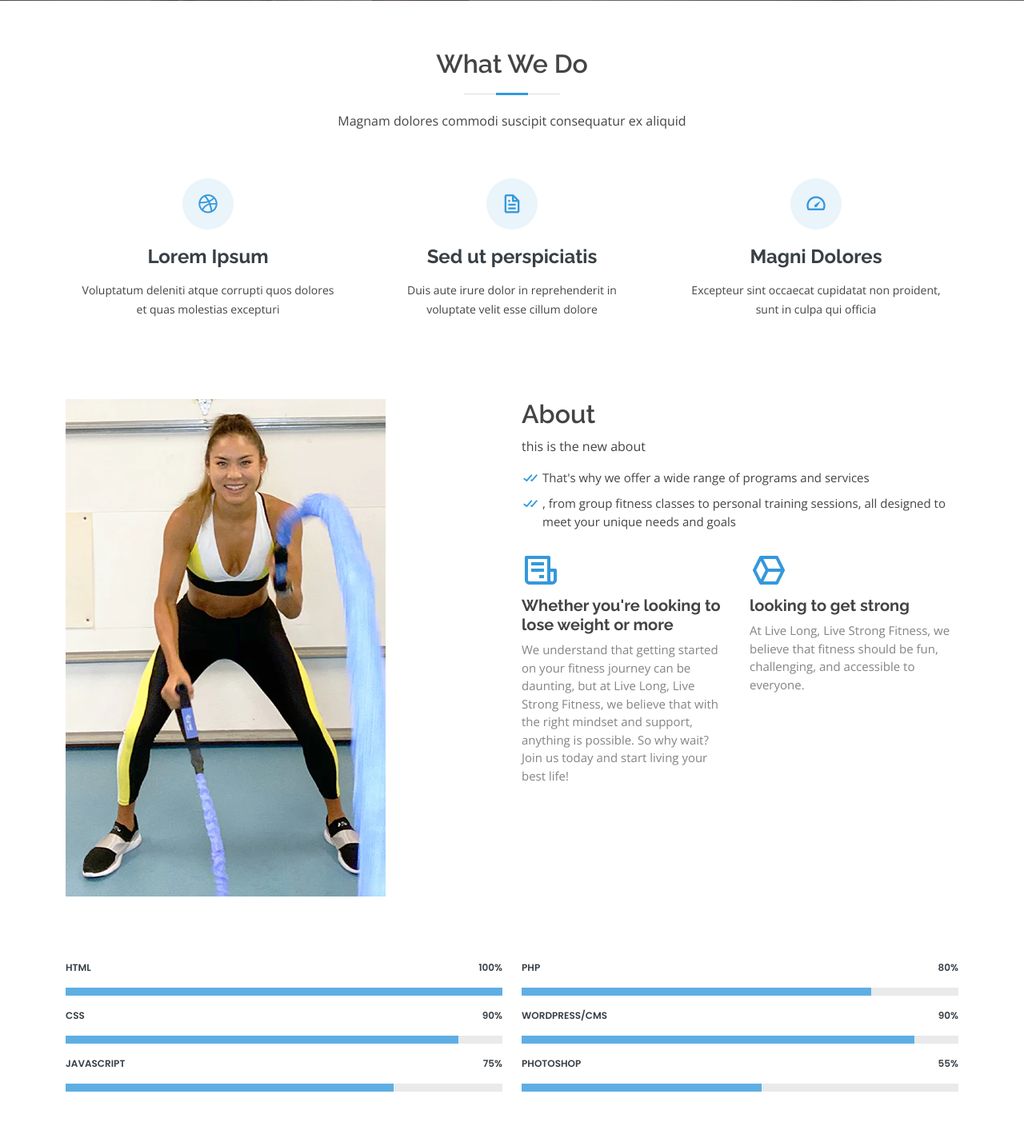
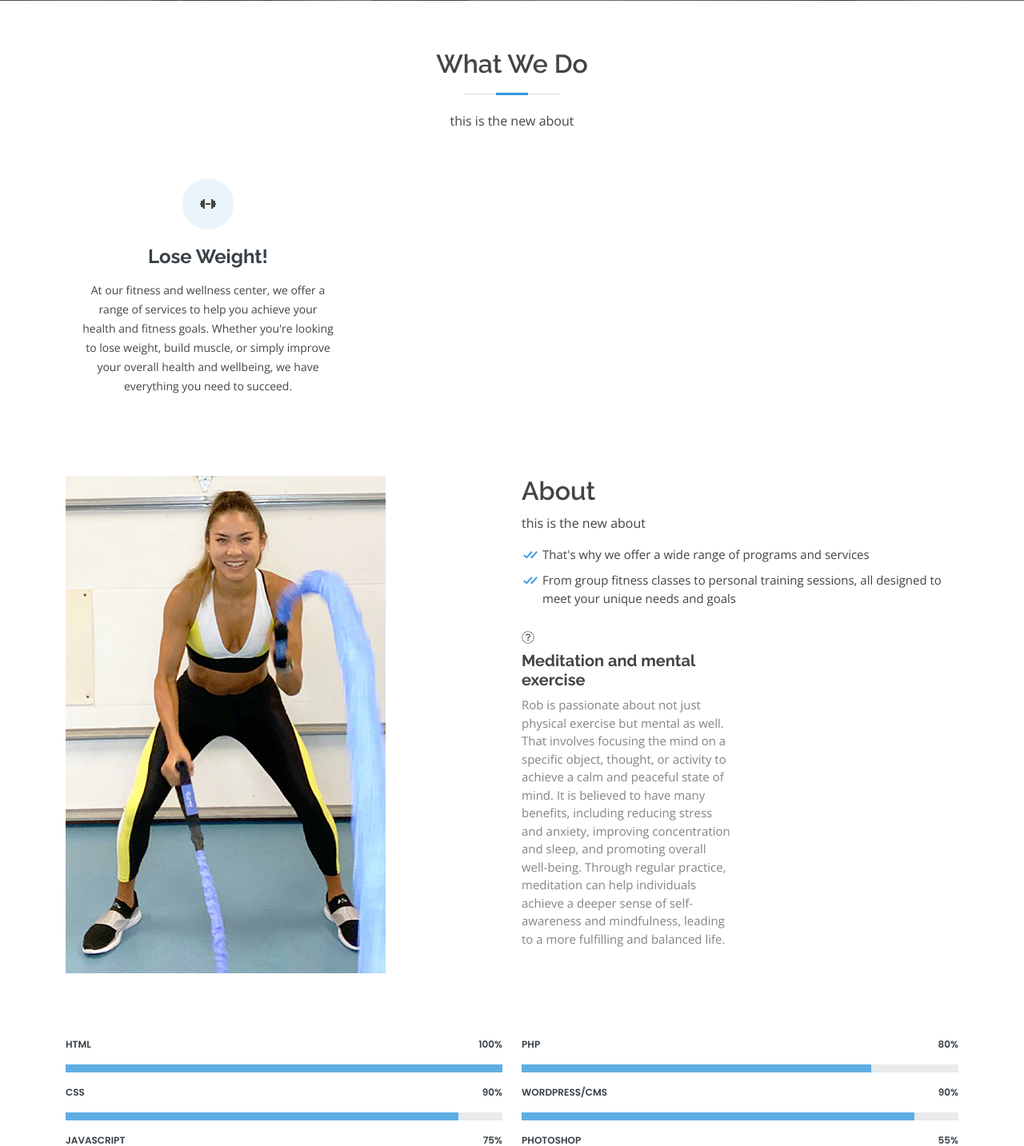
Before and after one commit to alba-molina-nyc/live_long_live_strong_fitness_project, a Django app: page / in a window 1280 px wide. Shown: the part 549-1982 px from the top of the page at 80% size. Run offline with Django 4.2, Linux system fonts and the light colour scheme; data comes from the database, SQL or seed files in the repository; some libraries are stand-ins or nearby versions.

Commit message:
hero, what we do, about section done - also marks WIP items

```diff
--- a/app_lllsf/admin.py
+++ b/app_lllsf/admin.py
@@ -1,5 +1,7 @@
-from .models import AboutUs, Hero
+from .models import AboutUs, Hero, Service, IconBox
 from django.contrib import admin
 
 admin.site.register(AboutUs)
 admin.site.register(Hero)
+admin.site.register(Service)
+admin.site.register(IconBox)
--- a/app_lllsf/models.py
+++ b/app_lllsf/models.py
@@ -1,19 +1,38 @@
 from django.db import models
+
+# class AboutUs(models.Model):
+#     title = models.CharField(max_length=200)
+#     description = models.TextField()
+#     bullet_point_one = models.CharField(max_length=200)
+#     bullet_point_two = models.CharField(max_length=200)
+#     icon_box_one_title = models.CharField(max_length=200)
+#     icon_box_one_description = models.TextField()
+#     icon_box_two_title = models.CharField(max_length=200)
+#     icon_box_two_description = models.TextField()
+#     image = models.ImageField(upload_to='about_images/')
+
+#     def __str__(self):
+#         return self.title
 
 class AboutUs(models.Model):
     title = models.CharField(max_length=200)
     description = models.TextField()
     bullet_point_one = models.CharField(max_length=200)
     bullet_point_two = models.CharField(max_length=200)
-    icon_box_one_title = models.CharField(max_length=200)
-    icon_box_one_description = models.TextField()
-    icon_box_two_title = models.CharField(max_length=200)
-    icon_box_two_description = models.TextField()
     image = models.ImageField(upload_to='about_images/')
 
     def __str__(self):
         return self.title
 
+
+class IconBox(models.Model):
+    about_us = models.ForeignKey(AboutUs, on_delete=models.CASCADE, related_name='icon_boxes')
+    title = models.CharField(max_length=200)
+    description = models.TextField()
+    icon_class = models.CharField(max_length=50)
+
+    def __str__(self):
+        return self.title
 
 
 class Hero(models.Model):
@@ -21,3 +40,14 @@ class Hero(models.Model):
     subtitle = models.CharField(max_length=200)
     button_text = models.CharField(max_length=50)
     image = models.ImageField(upload_to='images/', default='default_image.jpg')
+
+class Service(models.Model):
+    title = models.CharField(max_length=200)
+    description = models.TextField()
+    icon_class = models.CharField(max_length=50)
+
+# In this model, we have defined a Service class with three fields: title, description, and icon_class. title is a character field that will hold the title of the service. description is a text field that will hold the description of the service. icon_class is a character field that will hold the class of the icon to be displayed for the service.
+class Service(models.Model):
+    title = models.CharField(max_length=200)
+    description = models.TextField()
+    icon_class = models.CharField(max_length=50)
--- a/app_lllsf/templates/base.html
+++ b/app_lllsf/templates/base.html
@@ -12,6 +12,12 @@
   <!-- Favicons -->
   <link href="static/assets/img/favicon.png" rel="icon">
   <link href="static/assets/img/apple-touch-icon.png" rel="apple-touch-icon">
+
+
+  <!-- Font Awesome -->
+  <script src="https://use.fontawesome.com/releases/v6.1.0/js/all.js" crossorigin="anonymous"></script>
+  <link rel="stylesheet" href="https://cdnjs.cloudflare.com/ajax/libs/font-awesome/5.15.3/css/all.min.css">
+
 
   <!-- Google Fonts -->
   <link href="https://fonts.googleapis.com/css?family=Open+Sans:300,300i,400,400i,600,600i,700,700i|Raleway:300,300i,400,400i,500,500i,600,600i,700,700i|Poppins:300,300i,400,400i,500,500i,600,600i,700,700i" rel="stylesheet">
@@ -37,7 +43,7 @@
 
 <body>
 
-  <!-- ======= Header ======= -->
+  <!-- ======= 🚧 Header 🚧 ======= -->
   <header id="header" class="fixed-top d-flex align-items-center">
     <div class="container d-flex align-items-center">
 
@@ -86,19 +92,9 @@
     </div>
   </header><!-- End Header -->
 
-  <!-- ======= Hero Section ======= -->
-  <!-- <section id="hero" class="d-flex flex-column justify-content-center align-items-center">
-    <div class="container text-center text-md-left" data-aos="fade-up">
-      <h1>We are <span>Live Long, Live Strong Fitness</span></h1>
-      <h2>We are a team of dedicated fitness enthusiasts and health experts, here to help you achieve your wellness goals</h2>
-      <a href="#about" class="btn-get-started scrollto">Get Started</a>
-    </div>
-  </section> -->
-  <!-- End Hero -->
 
 
-
-  <!-- ======= Hero Section ======= -->
+  <!-- ======= ✅ Hero Section ✅ ======= -->
 <section id="hero" class="d-flex flex-column justify-content-center align-items-center" style="background-image: url('{{ hero.image.url }}');">
   <div class="container text-center text-md-left" data-aos="fade-up">
     <h1>{{ hero.title }}</h1>
@@ -110,46 +106,32 @@
 
   <main id="main">
 
-    <!-- ======= What We Do Section ======= -->
+<!-- ======= ✅ What We Do Section ✅ ======= -->
 <section id="what-we-do" class="what-we-do">
   <div class="container">
 
     <div class="section-title">
       <h2>What We Do</h2>
-          <p>Magnam dolores commodi suscipit consequatur ex aliquid</p>
+      <p>{{ about_us.description }}</p>
     </div>
 
     <div class="row">
+      {% for service in services %}
       <div class="col-lg-4 col-md-6 d-flex align-items-stretch">
         <div class="icon-box">
-              <div class="icon"><i class="bx bxl-dribbble"></i></div>
-              <h4><a href="">Lorem Ipsum</a></h4>
-              <p>Voluptatum deleniti atque corrupti quos dolores et quas molestias excepturi</p>
+          <div class="icon"><i class="{{ service.icon_class }}"></i></div>
+          <h4><a href="">{{ service.title }}</a></h4>
+          <p>{{ service.description }}</p>
         </div>
       </div>
-
-          <div class="col-lg-4 col-md-6 d-flex align-items-stretch mt-4 mt-md-0">
-            <div class="icon-box">
-              <div class="icon"><i class="bx bx-file"></i></div>
-              <h4><a href="">Sed ut perspiciatis</a></h4>
-              <p>Duis aute irure dolor in reprehenderit in voluptate velit esse cillum dolore</p>
-            </div>
-          </div>
-
-          <div class="col-lg-4 col-md-6 d-flex align-items-stretch mt-4 mt-lg-0">
-            <div class="icon-box">
-              <div class="icon"><i class="bx bx-tachometer"></i></div>
-              <h4><a href="">Magni Dolores</a></h4>
-              <p>Excepteur sint occaecat cupidatat non proident, sunt in culpa qui officia</p>
-            </div>
-          </div>
+      {% endfor %}
 
     </div>
 
   </div>
 </section><!-- End What We Do Section -->
 
-<!-- ======= About Section ======= -->
+<!-- ======= ✅ About Section ✅ ======= -->
 <section id="about" class="about">
   <div class="container">
     <div class="row">
@@ -166,34 +148,21 @@
           <li><i class="bx bx-check-double"></i> {{ about_us.bullet_point_two }}</li>
         </ul>
         <div class="row icon-boxes">
+          {% for icon_box in about_us.icon_boxes.all %}
           <div class="col-md-6">
-            <i class="bx bx-receipt"></i>
-            <h4>{{ about_us.icon_box_one_title }}</h4>
-            <p>{{ about_us.icon_box_one_description }}</p>
+            <i class="{{ icon_box.icon_class }}"></i>
+            <h4>{{ icon_box.title }}</h4>
+            <p>{{ icon_box.description }}</p>
           </div>
-          <div class="col-md-6 mt-4 mt-md-0">
-            <i class="bx bx-cube-alt"></i>
-            <h4>{{ about_us.icon_box_two_title }}</h4>
-            <p>{{ about_us.icon_box_two_description }}</p>
+          {% endfor %}
         </div>
       </div>
     </div>
   </div>
-  </div>
-</section>
-<!-- End About Section -->
+</section><!-- End About Section -->
 
 
-
-<!-- END Alba About Us Section -->
-
-
-
-
-
-
-
-    <!-- ======= Skills Section ======= -->
+    <!-- ======= 🚧 Skills Section🚧 ======= -->
     <section id="skills" class="skills">
       <div class="container">
 
@@ -254,7 +223,7 @@
       </div>
     </section><!-- End Skills Section -->
 
-    <!-- ======= Counts Section ======= -->
+    <!-- ======= 🚧 Counts Section 🚧 ======= -->
     <section id="counts" class="counts">
       <div class="container">
 
@@ -297,7 +266,7 @@
       </div>
     </section><!-- End Counts Section -->
 
-    <!-- ======= Services Section ======= -->
+    <!-- ======= 🚧 Services Section 🚧 ======= -->
     <section id="services" class="services section-bg">
       <div class="container">
 
@@ -354,7 +323,7 @@
       </div>
     </section><!-- End Services Section -->
 
-    <!-- ======= Portfolio Section ======= -->
+    <!-- ======= 🚧 Portfolio Section 🚧======= -->
     <section id="portfolio" class="portfolio">
       <div class="container">
 
@@ -516,7 +485,7 @@
       </div>
     </section><!-- End Portfolio Section -->
 
-    <!-- ======= Testimonials Section ======= -->
+    <!-- ======= 🚧 Testimonials Section 🚧 ======= -->
     <section id="testimonials" class="testimonials section-bg">
       <div class="container">
 
@@ -600,7 +569,7 @@
       </div>
     </section><!-- End Testimonials Section -->
 
-    <!-- ======= Team Section ======= -->
+    <!-- ======= 🚧 Team Section 🚧======= -->
     <section id="team" class="team">
       <div class="container">
 
@@ -666,7 +635,7 @@
       </div>
     </section><!-- End Team Section -->
 
-    <!-- ======= Contact Section ======= -->
+    <!-- ======= 🚧 Contact Section 🚧 ======= -->
     <section id="contact" class="contact section-bg">
       <div class="container">
 
@@ -738,7 +707,7 @@
 
   </main><!-- End #main -->
 
-  <!-- ======= Footer ======= -->
+  <!-- ======= 🚧 Footer 🚧 ======= -->
   <footer id="footer">
 
     <div class="footer-top">
--- a/app_lllsf/views.py
+++ b/app_lllsf/views.py
@@ -1,11 +1,16 @@
 from django.shortcuts import render
-from .models import AboutUs, Hero
+from .models import AboutUs, Hero, Service
 
 def base(request):
     about_us = AboutUs.objects.first()
     hero = Hero.objects.first()
+    services = Service.objects.all()
     context = {
         'about_us': about_us,
         'hero': hero,
+        'services': services,
     }
     return render(request, 'base.html', context)
+
+
+# https://fontawesome.com/icons/dumbbell?f=classic&s=solid
```
Also changed, not shown: app_lllsf/migrations/0004_service.py (added), app_lllsf/migrations/0005_remove_aboutus_icon_box_one_description_and_more.py (added), db.sqlite3. Lines whose indentation alone changed are shown as unchanged.
